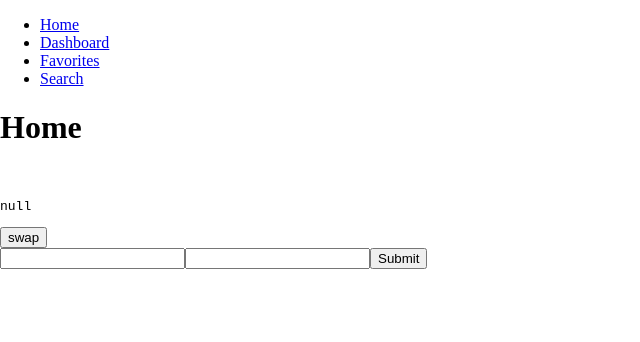
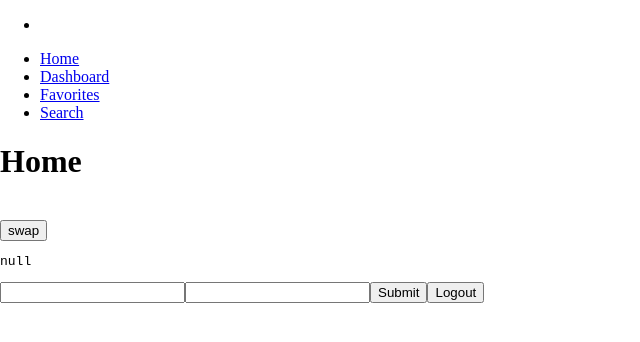
Before and after one commit to plaetzaw/GameBargins-Client, a Next.js app: page / in a window 1280 px wide. Shown: the top 342 px of the page, without its empty margins (0-640 px from the left). Built offline with nearby package versions, Linux system fonts and the light colour scheme.

Commit message:
More useContext experimentation

```diff
--- a/pages/_app.js
+++ b/pages/_app.js
@@ -12,11 +12,12 @@ body {
 
 function MyApp ({ Component, pageProps }) {
   const [user, setUser] = useState(null)
-  const value = useMemo(() => ([user, setUser]), [user, setUser])
+  const uservalue = useMemo(() => ({ user, setUser }), [user, setUser])
+  console.log(user)
 
   return (
     <>
-      <UserContext.Provider value={value}>
+      <UserContext.Provider value={uservalue}>
         <Navbar />
         <Component {...pageProps} />
         <GlobalStyle />
--- a/pages/components/molecules/Navbar.js
+++ b/pages/components/molecules/Navbar.js
@@ -3,9 +3,14 @@ import React, { useState, useContext } from 'react'
 import { UserContext } from '../organisms/UserContext'
 
 const Navbar = () => {
+  const { user } = useState(UserContext)
+
   return (
     <nav>
       <ul>
+        <li>
+          <pre>{JSON.stringify(user, null, 2)}</pre>
+        </li>
         <li>
           <Link href='/'>Home</Link>
         </li>
--- a/pages/index.js
+++ b/pages/index.js
@@ -4,10 +4,11 @@ import axios from 'axios'
 import Head from 'next/head'
 
 const Home = () => {
-  const msg = useContext(UserContext)
-  const [user, setUser] = useState(null)
-  const [email, setEmail] = useState(null)
-  const [password, setPassword] = useState(null)
+  const { user, setUser } = useContext(UserContext)
+  const [email, setEmail] = useState('')
+  const [password, setPassword] = useState('')
+
+  console.log(user)
 
   const Login = async () => {
     return {
@@ -45,9 +46,7 @@ const Home = () => {
 
       <h1>Home</h1>
       <div>
-        {msg}
         <br />
-        <pre>{JSON.stringify(user, null, 2)}</pre>
         <button onClick={async () => {
           const user = await Login()
           setUser(user)
@@ -55,6 +54,7 @@ const Home = () => {
         >swap
         </button>
       </div>
+      <pre>{JSON.stringify(user, null, 2)}</pre>
       <div>
         <form>
           <input
@@ -66,6 +66,8 @@ const Home = () => {
             onChange={(e) => { setPassword(e.target.value) }}
           />
           <button onClick={LoginUser}>Submit</button>
+          <button onClick={setUser(null)}>Logout</button>
+          {user && <div>'Hey you're logged in'</div>}
         </form>
       </div>
 
```
